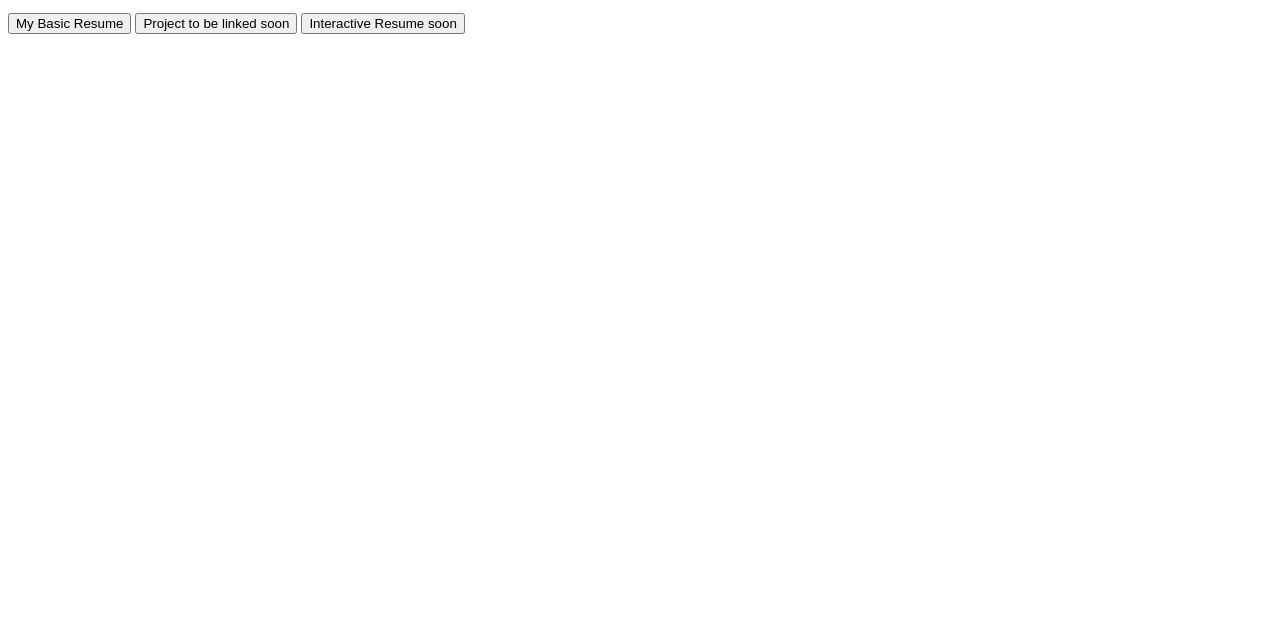
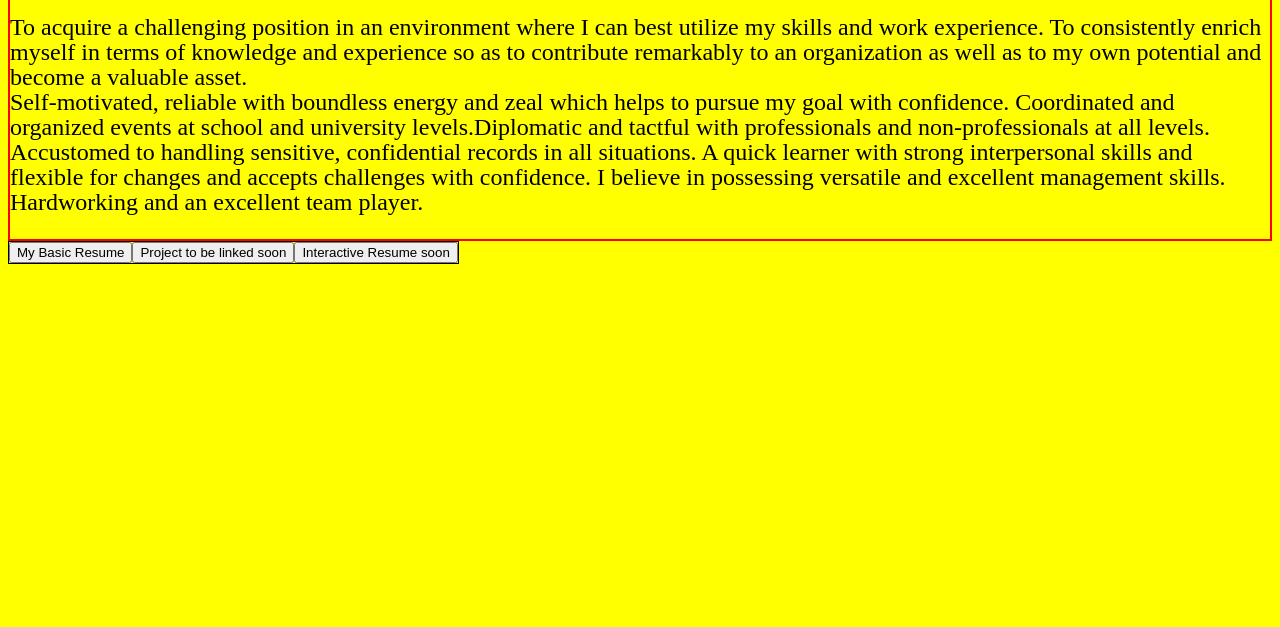
Before and after one commit to emadghub/Emadghub.io, a plain HTML site: page index.html in a window 1280 px wide. Shown: the part 173-800 px from the top of the page. Drawn offline with Linux system fonts and the light colour scheme.

Commit message:
Update index.html

```diff
--- a/index.html
+++ b/index.html
@@ -5,7 +5,7 @@
     <meta http-equiv="X-UA-Compatible" content="IE=edge">
     <meta name="viewport" content="width=device-width, initial-scale=1.0">
     <title>Mains</title>
-    <link rel="stylesheet" href="main.css">
+    <link rel="stylesheet" href="Website.css">
 </head>
 
 <body>
@@ -18,7 +18,7 @@
             Accustomed to handling sensitive, confidential records in all situations. A quick learner with strong interpersonal skills and flexible for changes and accepts challenges with confidence. I believe in possessing versatile and excellent management skills. Hardworking and an excellent team player.</p>
     </div>
     <div class="buttons">
-        <a href="Resume.html"><button id="button1">My Basic Resume</button></a>
+        <a href="https://emadghub.github.io/Resume/"><button id="button1">My Basic Resume</button></a>
         <button id="button2">Project to be linked soon</button>
         <button id="button3">Interactive Resume soon</button>
     </div>
```
